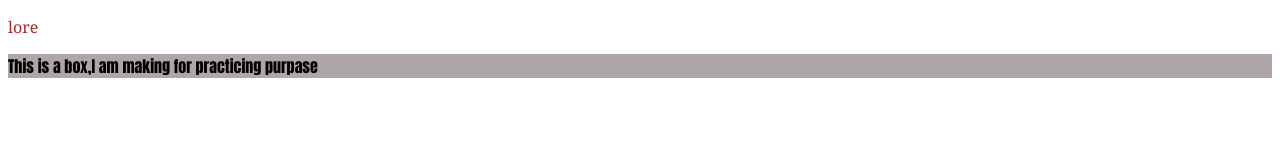
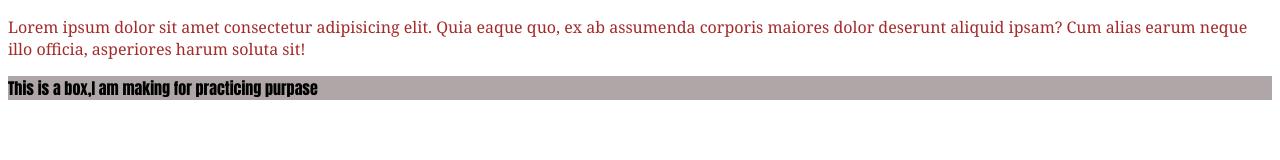
Before and after one commit to SyedShahanurShammas/my-third-repo, a plain HTML site: page index.html in a window 1280 px wide. Drawn offline with Linux system fonts and the light colour scheme.

Commit message:
changed again

```diff
--- a/index.html
+++ b/index.html
@@ -7,7 +7,7 @@
     <link rel="stylesheet" href="style.css">
     <title>My third repo</title>
     <p>
-        lore
+        Lorem ipsum dolor sit amet consectetur adipisicing elit. Quia eaque quo, ex ab assumenda corporis maiores dolor deserunt aliquid ipsam? Cum alias earum neque illo officia, asperiores harum soluta sit!
     </p>
 </head>
 <body>
```
